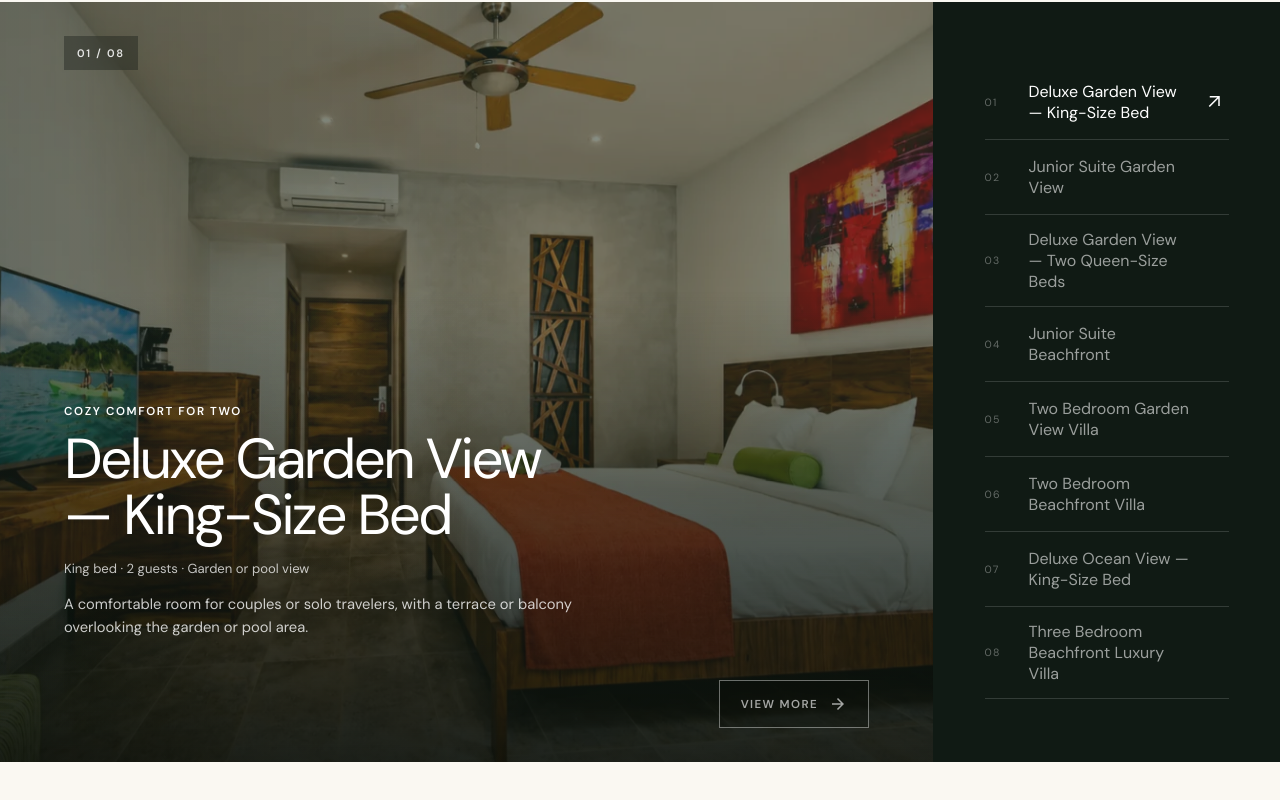
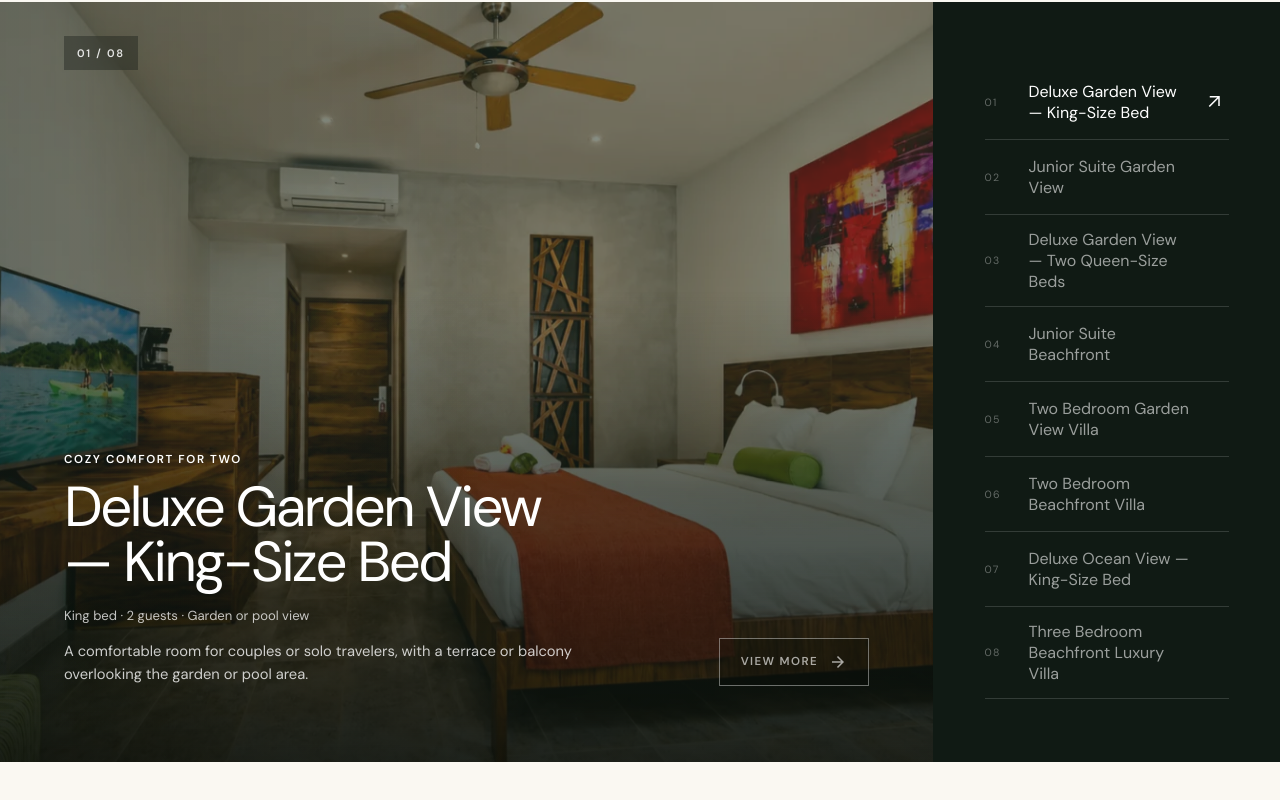
Before and after one commit to msendracr87/villas-playa-samara, a React (Vite) app: page / in a window 1280 px wide. Shown: the part 2548-3348 px from the top of the page. Built offline with nearby package versions, Linux system fonts and the light colour scheme.

Commit message:
ui: align desktop accommodation CTA

```diff
--- a/src/components/accommodations-showcase/AccommodationsShowcase.tsx
+++ b/src/components/accommodations-showcase/AccommodationsShowcase.tsx
@@ -155,6 +155,7 @@ export function AccommodationsShowcase() {
             decoding="async"
           />
           <div className="accommodations-showcase__caption">
+            <div className="accommodations-showcase__caption-copy">
               <p>{activeAccommodation.note}</p>
               <h3>{activeAccommodation.name}</h3>
               <span>{activeAccommodation.meta}</span>
@@ -162,10 +163,6 @@ export function AccommodationsShowcase() {
                 {activeAccommodation.summary}
               </p>
             </div>
-          <span className="accommodations-showcase__count" aria-hidden="true">
-            {String(activeIndex + 1).padStart(2, "0")} /{" "}
-            {String(accommodations.length).padStart(2, "0")}
-          </span>
             <button
               className="accommodations-showcase__view-more accommodations-showcase__desktop-view-more"
               type="button"
@@ -177,6 +174,11 @@ export function AccommodationsShowcase() {
                 arrow_forward
               </span>
             </button>
+          </div>
+          <span className="accommodations-showcase__count" aria-hidden="true">
+            {String(activeIndex + 1).padStart(2, "0")} /{" "}
+            {String(accommodations.length).padStart(2, "0")}
+          </span>
         </div>
 
         <div
--- a/src/components/accommodations-showcase/accommodations-showcase.css
+++ b/src/components/accommodations-showcase/accommodations-showcase.css
@@ -66,13 +66,22 @@
 .accommodations-showcase__caption {
   position: absolute;
   z-index: 1;
+  display: grid;
   right: clamp(24px, 5vw, 72px);
   bottom: clamp(34px, 6vw, 78px);
   left: clamp(24px, 5vw, 72px);
+  grid-template-columns: minmax(0, 760px) auto;
+  align-items: end;
+  justify-content: space-between;
+  gap: clamp(28px, 4vw, 64px);
+}
+
+.accommodations-showcase__caption-copy {
+  min-width: 0;
   max-width: 760px;
 }
 
-.accommodations-showcase__caption > p:first-child {
+.accommodations-showcase__caption-copy > p:first-child {
   margin: 0 0 12px;
   font-size: 0.72rem;
   font-weight: 600;
@@ -90,7 +99,7 @@
   text-wrap: balance;
 }
 
-.accommodations-showcase__caption > span {
+.accommodations-showcase__caption-copy > span {
   display: block;
   margin-top: 18px;
   color: rgba(255, 255, 255, 0.75);
@@ -145,11 +154,9 @@
 }
 
 .accommodations-showcase__desktop-view-more {
-  position: absolute;
-  z-index: 1;
-  right: clamp(24px, 5vw, 72px);
-  bottom: clamp(34px, 6vw, 78px);
   min-width: 150px;
+  align-self: end;
+  justify-self: end;
 }
 
 .accommodations-showcase__selector {
@@ -212,16 +219,6 @@
   display: none;
 }
 
-@media (min-width: 981px) and (max-width: 1600px) {
-  .accommodations-showcase__caption {
-    bottom: 124px;
-  }
-
-  .accommodations-showcase__desktop-view-more {
-    bottom: 34px;
-  }
-}
-
 @media (max-width: 980px) {
   .accommodations-showcase__experience {
     grid-template-columns: 1fr;
@@ -243,6 +240,10 @@
 
   .accommodations-showcase__desktop-view-more {
     display: none;
+  }
+
+  .accommodations-showcase__caption {
+    grid-template-columns: 1fr;
   }
 }
 
```
Lines whose indentation alone changed are shown as unchanged.
